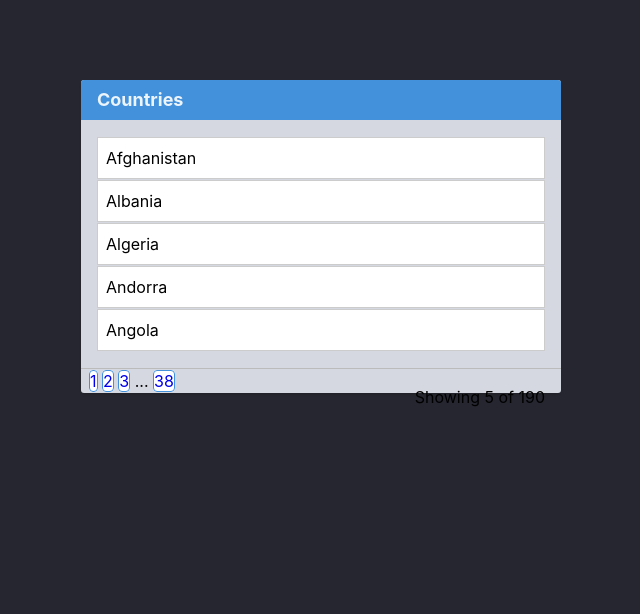
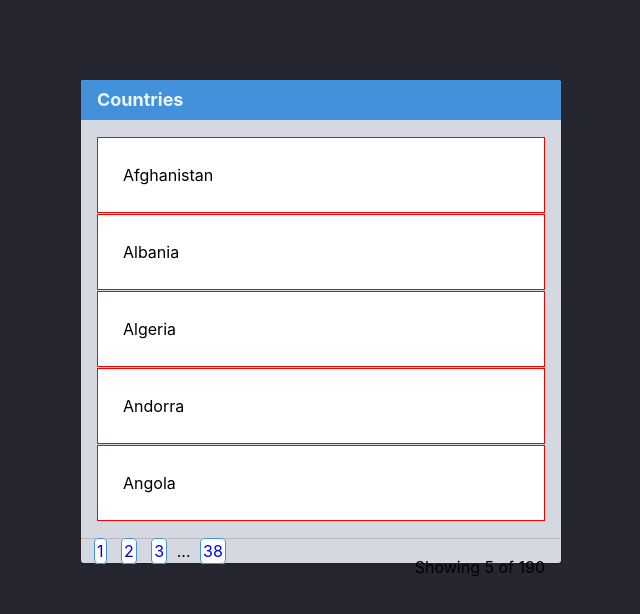
Before and after one commit to EssamShadadi/HTML-CSS-Git-Exercise, a website: page week-1/7-css-box/index.html in a window 1280 px wide. Shown: the whole page, without its empty margins (319-959 px from the left). Drawn offline with Linux system fonts and the light colour scheme.

Commit message:
Completed 7-css-box

```diff
--- a/week-1/7-css-box/styles.css
+++ b/week-1/7-css-box/styles.css
@@ -3,4 +3,12 @@
   border: 1px solid #4491db;
   border-radius: 4px;
   background: #fff;
+  width: auto;
+  height: auto;
+  margin: 5px;
+  padding: 2px;
 }
+.country{
+  padding: 25px;
+  border: 1px solid red;
+}
```
